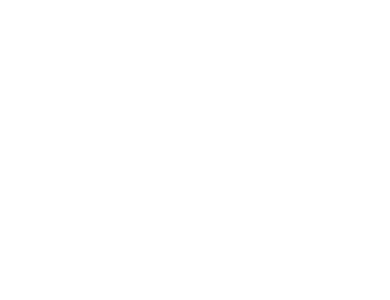
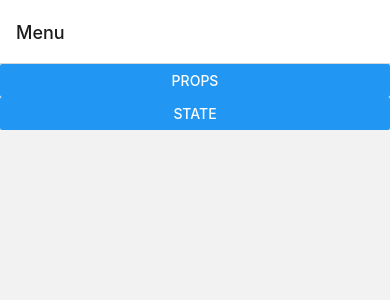
Before and after one commit to ricksantosdev/AppReactCourse, a React Native app in the folder AppReactCourse/: screen / in a window 390 px wide. Shown: the top 300 px of the page. Built offline with nearby package versions, Linux system fonts and the light colour scheme.

Commit message:
criacao menu para botoes

```diff
--- a/AppReactCourse/App.js
+++ b/AppReactCourse/App.js
@@ -1,10 +1,12 @@
 
 import React, {Component} from 'react';
-import { NavigationContainer, useNavigation } from '@react-navigation/native';
+import { NavigationContainer } from '@react-navigation/native';
 import { createStackNavigator } from '@react-navigation/stack';
-import { StyleSheet, Button , View} from 'react-native';
+import { StyleSheet, Button , View, Text} from 'react-native';
+import StateReact from './src/pages/StatesReact';
 import PropsReact from './src/pages/PropsReact';
-import StateReact from './src/pages/StatesReact';
+import Menu from './src/pages/AppMenu';
+
 
 
 
@@ -13,16 +15,16 @@
 
 
     return(
-     <View styles={styles.container}>
+
         <NavigationContainer>
         <Stack.Navigator>
+        <Stack.Screen name="Menu" component={Menu}/>
+          <Stack.Screen name="StateReact" component={StateReact}/>
           <Stack.Screen name="PropsReact" component={PropsReact}/>
-          <Stack.Screen name="StateReact" component={StateReact}/>
+
         </Stack.Navigator>
       </NavigationContainer>
 
-
-     </View>
     );
   }
 
--- /dev/null
+++ b/AppReactCourse/src/pages/AppMenu/index.js
@@ -0,0 +1,27 @@
+import React from 'react';
+import {View , Text , StyleSheet, Button} from 'react-native';
+import { useNavigation } from '@react-navigation/native';
+
+
+export default function Menu() {
+    const navigation = useNavigation();
+
+    return(
+        <View >
+           <Button title='Props' onPress={() => navigation.navigate('PropsReact')}/>
+           <Button title='State' onPress={() => navigation.navigate('StateReact')} />
+        </View>
+
+    );
+}
+
+const styles = StyleSheet.create({
+    container: {
+        flex:1,
+        justifyContent:'center',
+        alignItems:'center'
+    },
+    button:{
+
+    }
+})
--- a/AppReactCourse/src/pages/PropsReact/index.js
+++ b/AppReactCourse/src/pages/PropsReact/index.js
@@ -1,20 +1,22 @@
 import { StatusBar } from 'expo-status-bar';
 import React, {Component} from 'react';
-import {View , Text , StyleSheet} from 'react-native';
+import {View , Text , StyleSheet, Button, Image} from 'react-native';
+import { useNavigation } from '@react-navigation/native';
 
-
-export default function PropsReact () {
+export default function PropsReact() {
 
         let nomeProgramador = 'Ricardo Santos de jesus';
         let idade = 39;
         let diasIdade = 354;
+
         return(
           <View style={styles.container}>
-          <Text style={{color:'red', fontSize:40 , margin:10 }}> Ola mundo porra </Text>
+          <Text style={{color:'red', fontSize:40 , margin:10 }}> Propriedades React </Text>
           {/* COMENTANDO A IMAGEM ANTERIOR -- PARA USAR O COMPONENTE DE IMAGEM
           <Image source={{uri:'https://sujeitoprogramador.com/steve.png'}}
           style={{width:300 , height:300}}
         />
+        */}
         <ImageJobs largura={200}
         altura={300}
         endereco="https://thumbs.dreamstime.com/b/steve-jobs-wax-figure-madame-tussauds-museum-istanbul-turkey-march-was-co-founder-chairman-chief-executive-officer-102591903.jpg"/>
@@ -22,11 +24,8 @@
         <Text style={{ fontSize:20, margin:10, color:'green' }}> Nome do Programador:  {nomeProgramador} </Text>
         <Text style={styles.texto}>  Idade {idade} e dias {diasIdade} </Text>
 
-        */}
 
 
-
-        <StatusBar style="auto" />
         </View>
         );
 
```
Also changed, not shown: 1 other file (tests, documents, lock files or other folders).
